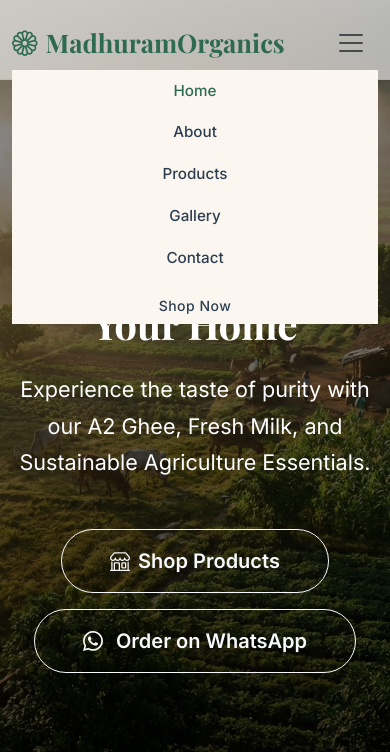
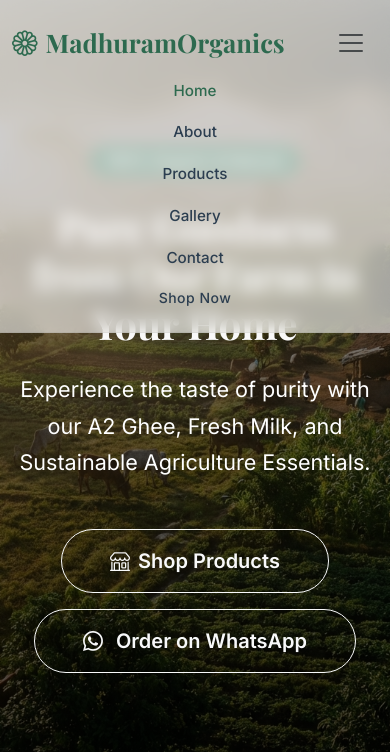
Before and after one commit to MayurChandora/MadhuramOrganics, a Django app: page / in a window 390 px wide, after a click that opens the changed part. Shown: the top 752 px of the page. Run offline with Django 5.2, Linux system fonts and the light colour scheme.

Commit message:
nav changes

```diff
--- a/main/static/css/style.css
+++ b/main/static/css/style.css
@@ -149,14 +149,7 @@ a {
 /* =========================================
    4. Header & Navigation
    ========================================= */
-/* .navbar-agro {
-    background-color: rgba(251,247,240,0.6);
-    backdrop-filter: blur(8px);
-    box-shadow: 0 4px 20px rgba(0, 0, 0, 0.05);
-    padding: 1rem 0;
-    transition: var(--transition);
-    height: var(--navbar-height);
-} */
+
 .navbar-agro {
     background-color: rgba(255, 255, 255, 0.6);
     backdrop-filter: blur(8px);
@@ -165,36 +158,49 @@ a {
     border-bottom: 1px solid rgba(0, 0, 0, 0.05);
     padding: 1rem 0;
     transition: var(--transition);
-    height: var(--navbar-height);
+    min-height: var(--navbar-height);
 }
 
+@media (max-width: 991px) {
+    .navbar-collapse.show {
+        background-color: transparent;
+        backdrop-filter: none;
+        -webkit-backdrop-filter: none;
+        border-radius: 0;
+        margin-top: 0;
+    }
+}
 
-
-/* When mobile menu opens */
-.navbar-collapse.show {
-    background-color: var(--agro-sand);
-    backdrop-filter: none;
-}
 .navbar-agro .navbar-brand {
     font-family: var(--font-heading);
     font-weight: 700;
     font-size: 1.6rem;
     color: var(--agro-primary);
 }
-@media (max-width: 991px){
 
-.navbar .btn-agro{
+@media (max-width: 991px) {
+    .navbar-agro {
+        height: auto;
+    }
+
+    .navbar .btn-agro {
         background: none !important;
         border: none !important;
         box-shadow: none !important;
-    padding: 0.5rem 0 !important;
-    color: inherit !important;
+        padding: 0.5rem 1rem !important;
+        /* Match .nav-link padding */
+        color: var(--text-dark) !important;
         font-weight: 500;
         text-align: left;
         display: block;
         width: 100%;
+        border-radius: 0;
     }
 
+    .navbar .btn-agro:hover {
+        transform: none !important;
+        color: var(--agro-primary) !important;
+    }
 }
 
 
@@ -214,7 +220,7 @@ a {
 /* =========================================
    5. Hero Sections
    ========================================= */
-/* Specific styling for hero sections to look premium but strictly handle overlap */
+
 .hero-wrapper {
     margin-top: calc(-1 * var(--navbar-height));
     /* Pull behind navbar for transparent look */
--- a/main/templates/base.html
+++ b/main/templates/base.html
@@ -63,7 +63,7 @@
                         <a class="nav-link {% if request.resolver_match.url_name == 'contact' %}active{% endif %}"
                             href="{%url 'contact' %}">Contact</a>
                     </li>
-                    <li class="nav-item ms-lg-3 mt-2 mt-lg-0">
+                    <li class="nav-item ms-lg-3 mt-lg-0">
                         <a href="{%url 'products' %}" class="btn btn-agro btn-sm px-4">Shop Now</a>
                     </li>
                 </ul>
```
Lines whose indentation alone changed are shown as unchanged.
